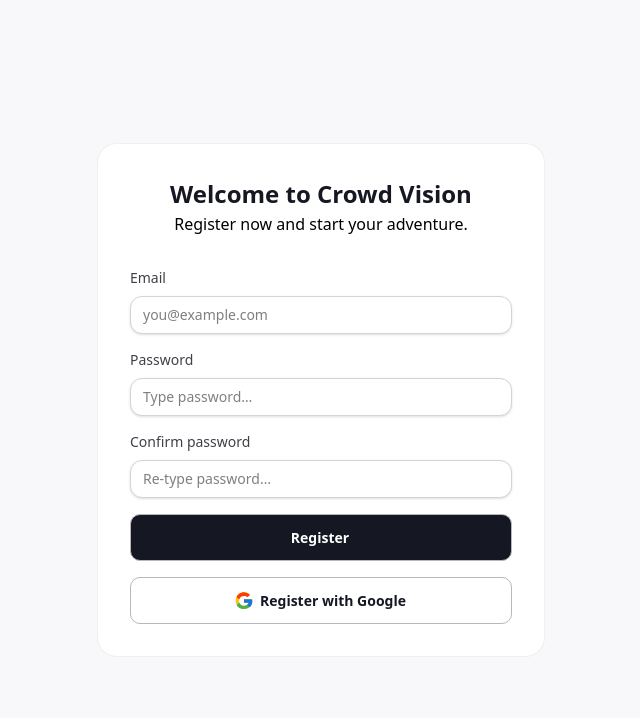
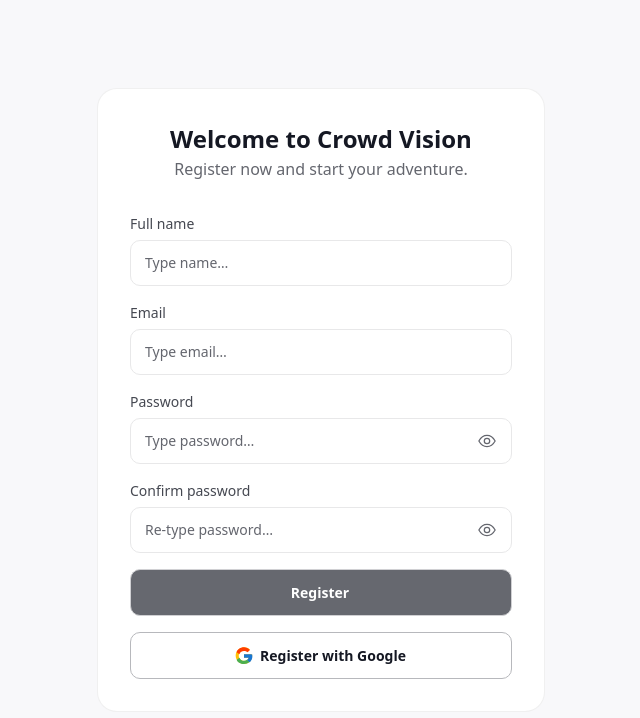
Before and after one commit to BinaryBridges/Crowd-Vision-Frontend, a SvelteKit app: page /auth/register in a window 1280 px wide. Shown: the top 718 px of the page, without its empty margins (319-959 px from the left). Built offline with nearby package versions, Linux system fonts and the light colour scheme.

Commit message:
added the TextInput component

```diff
--- a/src/app.css
+++ b/src/app.css
@@ -2,12 +2,21 @@
 
 @theme {
 	/* Colors */
+	--color-purple-500: #8f45e8;
+
+	--color-grey-50: #f0f0f0;
 	--color-grey-25: #f8f8fa;
+
+	--color-red-500: #e52b16;
+	--color-red-50: #fceae8;
+
 	--color-black-700: #10121b;
 	--color-black-600: #151823;
 	--color-black-400: #454851;
 	--color-black-300: #64666e;
 	--color-black-100: #b7b8bc;
+	--color-black-50: #e8e8e9;
+
 	--color-white: #fff;
 
 	/* Borders / Radius */
--- a/src/lib/components/general/TextInput.svelte
+++ b/src/lib/components/general/TextInput.svelte
@@ -1,24 +1,85 @@
 <script lang="ts">
+	type InputType = 'text' | 'email' | 'password' | 'number' | 'search';
+
 	export let id = '';
-	export let type: string = 'text';
-	export let label = '';
+	export let type: InputType = 'text';
+	export let label: string | undefined = undefined;
 	export let placeholder = '';
-	export let required = false;
 	export let value: string = '';
 	export let name: string | undefined = undefined;
+	export let required = false;
+	export let disabled = false;
+	export let full = false;
+	export let ariaLabel: string | undefined = undefined;
+	export let error: string | undefined = undefined;
+
+	/** Set these to true when you pass content into the corresponding slot */
+	export let leading = false;
+	export let trailing = false;
+
+	const fieldStack = 'flex flex-col';
+	const labelBase = 'text-[14px] font-medium text-[var(--color-black-400)] mb-[6px]';
+
+	const shellBase =
+		'flex items-center justify-between gap-[4px] self-stretch ' +
+		'rounded-[var(--radius-10)] py-3 pr-[14px] pl-[14px] ' +
+		'bg-[var(--color-white)] border border-[var(--color-black-50)]';
+
+	const focusClass = 'focus-within:border-[var(--color-purple-500)]';
+
+	$: shellVariant = error
+		? 'bg-[var(--color-red-50)] border-[var(--color-red-500)]'
+		: disabled
+			? 'bg-[var(--color-grey-50)] border-[var(--color-grey-50)]'
+			: '';
+
+	const inputBase =
+		'flex-1 min-w-0 bg-transparent outline-none border-0 ' +
+		'text-[14px] leading-[20px] font-normal placeholder-[var(--color-black-300)] ' +
+		'disabled:cursor-not-allowed';
+
+	$: textState =
+		value && value.trim().length > 0
+			? 'text-[var(--color-black-600)] font-medium'
+			: 'text-[var(--color-black-400)]';
+
+	const iconBox = 'shrink-0 flex items-center justify-center size-5 overflow-hidden';
+
+	const errorBase = 'mt-[4px] text-[12px] font-normal text-[var(--color-red-500)]';
 </script>
 
-<label class="block">
+<div class={`${fieldStack} ${full ? 'w-full' : ''}`}>
 	{#if label}
-		<span class="mb-2 block text-sm font-medium text-zinc-700">{label}</span>
+		<label for={id} class={labelBase}>{label}</label>
 	{/if}
+
+	<div
+		class={`${shellBase} ${!disabled && !error ? focusClass : ''} ${shellVariant}`}
+		aria-label={ariaLabel}
+	>
+		{#if leading}
+			<div class={iconBox}><slot name="leading" /></div>
+		{/if}
+
 		<input
 			{id}
 			{name}
 			bind:value
 			{type}
+			{placeholder}
 			{required}
-		{placeholder}
-		class="block w-full rounded-xl border-zinc-300 shadow-sm focus:border-indigo-500 focus:ring-indigo-500"
+			{disabled}
+			aria-invalid={!!error}
+			aria-describedby={error ? `${id}-error` : undefined}
+			class={`${inputBase} ${textState}`}
 		/>
-</label>
+
+		{#if trailing}
+			<div class={iconBox}><slot name="trailing" /></div>
+		{/if}
+	</div>
+
+	{#if error}
+		<p id={`${id}-error`} class={errorBase}>{error}</p>
+	{/if}
+</div>
--- /dev/null
+++ b/src/lib/icons/EyeIcon.svelte
@@ -0,0 +1,16 @@
+<script lang="ts">
+	export let className: string = 'size-5';
+</script>
+
+<svg
+	class={className}
+	viewBox="0 0 24 24"
+	xmlns="http://www.w3.org/2000/svg"
+	aria-hidden="true"
+	fill="none"
+	stroke="currentColor"
+	stroke-width="1.5"
+>
+	<path d="M2.25 12s3.75-6.75 9.75-6.75S21.75 12 21.75 12 18 18.75 12 18.75 2.25 12 2.25 12Z" />
+	<circle cx="12" cy="12" r="3.25" />
+</svg>
--- /dev/null
+++ b/src/lib/icons/EyeOffIcon.svelte
@@ -0,0 +1,21 @@
+<script lang="ts">
+	export let className: string = 'size-5';
+</script>
+
+<svg
+	class={className}
+	viewBox="0 0 24 24"
+	xmlns="http://www.w3.org/2000/svg"
+	aria-hidden="true"
+	fill="none"
+	stroke="currentColor"
+	stroke-width="1.5"
+>
+	<path d="M3 3l18 18" />
+	<path
+		d="M9.88 9.88A3.25 3.25 0 0 0 12 15.25a3.2 3.2 0 0 0 2.12-.82M14.12 9.88A3.24 3.24 0 0 0 12 8.75c-1.8 0-3.25 1.46-3.25 3.25 0 .46.1.9.28 1.3"
+	/>
+	<path
+		d="M2.25 12S6 5.25 12 5.25c2.06 0 3.88.6 5.43 1.5M21.75 12S18 18.75 12 18.75c-2.06 0-3.88-.6-5.43-1.5"
+	/>
+</svg>
--- a/src/routes/auth/register/+page.svelte
+++ b/src/routes/auth/register/+page.svelte
@@ -2,51 +2,157 @@
 	import AuthLayout from '$lib/components/auth/AuthLayout.svelte';
 	import Button from '$lib/components/general/Button.svelte';
 	import GoogleIcon from '$lib/icons/GoogleIcon.svelte';
+	import TextInput from '$lib/components/general/TextInput.svelte';
+	import EyeIcon from '$lib/icons/EyeIcon.svelte';
+	import EyeOffIcon from '$lib/icons/EyeOffIcon.svelte';
 
+	let fullName = '';
 	let email = '';
 	let password = '';
 	let confirm = '';
-	const submit = () => {};
+
+	let nameError: string | undefined;
+	let emailError: string | undefined;
+	let passwordError: string | undefined;
+	let confirmError: string | undefined;
+
+	let showPassword = false;
+	let showConfirm = false;
+
+	const toggleShowPassword = () => (showPassword = !showPassword);
+	const toggleShowConfirm = () => (showConfirm = !showConfirm);
+
+	$: canSubmit =
+		fullName.trim().length > 0 &&
+		email.trim().length > 0 &&
+		password.trim().length > 0 &&
+		confirm.trim().length > 0;
+
+	const emailRegex = /^[^\s@]+@[^\s@]+\.[^\s@]+$/;
+	const passwordRegex = /^(?=.*[a-z])(?=.*[A-Z])(?=.*\d)(?=.*[^\w\s]).{8,}$/;
+
+	function validateAndSubmit() {
+		nameError = emailError = passwordError = confirmError = undefined;
+
+		if (!fullName.trim()) {
+			nameError = 'Please enter your full name.';
+		}
+		if (!emailRegex.test(email.trim())) {
+			emailError = 'Please enter a valid email address.';
+		}
+		if (!passwordRegex.test(password)) {
+			passwordError =
+				'Min 8 chars, with 1 uppercase, 1 lowercase, 1 number, and 1 special character.';
+		}
+		if (confirm !== password) {
+			confirmError = 'Passwords do not match.';
+		}
+
+		const ok = !nameError && !emailError && !passwordError && !confirmError;
+		if (ok) {
+			// TODO: submit to API (no-op for now)
+		}
+	}
+
+	const onNameInput = () => {
+		if (nameError) nameError = undefined;
+	};
+	const onEmailInput = () => {
+		if (emailError) emailError = undefined;
+	};
+	const onPasswordInput = () => {
+		if (passwordError) passwordError = undefined;
+		if (confirmError && confirm === password) confirmError = undefined;
+	};
+	const onConfirmInput = () => {
+		if (confirmError && confirm === password) confirmError = undefined;
+	};
 </script>
 
 <AuthLayout title="Welcome to Crowd Vision" description="Register now and start your adventure.">
-	<form class="space-y-4" on:submit|preventDefault={submit}>
-		<label class="block">
-			<span class="mb-2 block text-sm font-medium text-zinc-700">Email</span>
-			<input
-				class="block w-full rounded-xl border border-zinc-300 bg-white px-3 py-2 text-sm shadow-sm focus:border-indigo-500 focus:ring-2 focus:ring-indigo-500/20 focus:outline-none"
-				type="email"
-				bind:value={email}
-				placeholder="you@example.com"
-				required
-			/>
-		</label>
+	<form
+		class="space-y-4"
+		novalidate
+		on:invalid|preventDefault
+		on:submit|preventDefault={validateAndSubmit}
+	>
+		<TextInput
+			id="full-name"
+			label="Full name"
+			placeholder="Type name…"
+			bind:value={fullName}
+			error={nameError}
+			type="text"
+			full
+			on:input={onNameInput}
+		/>
 
-		<label class="block">
-			<span class="mb-2 block text-sm font-medium text-zinc-700">Password</span>
-			<input
-				class="block w-full rounded-xl border border-zinc-300 bg-white px-3 py-2 text-sm shadow-sm focus:border-indigo-500 focus:ring-2 focus:ring-indigo-500/20 focus:outline-none"
-				type="password"
-				bind:value={password}
-				placeholder="Type password…"
-				required
-				minlength="8"
-			/>
-		</label>
+		<TextInput
+			id="email"
+			label="Email"
+			placeholder="Type email…"
+			bind:value={email}
+			error={emailError}
+			type="email"
+			full
+			on:input={onEmailInput}
+		/>
 
-		<label class="block">
-			<span class="mb-2 block text-sm font-medium text-zinc-700">Confirm password</span>
-			<input
-				class="block w-full rounded-xl border border-zinc-300 bg-white px-3 py-2 text-sm shadow-sm focus:border-indigo-500 focus:ring-2 focus:ring-indigo-500/20 focus:outline-none"
-				type="password"
-				bind:value={confirm}
-				placeholder="Re-type password…"
-				required
-				minlength="8"
-			/>
-		</label>
+		<TextInput
+			id="password"
+			label="Password"
+			placeholder="Type password…"
+			bind:value={password}
+			error={passwordError}
+			type={showPassword ? 'text' : 'password'}
+			trailing
+			full
+			on:input={onPasswordInput}
+		>
+			<button
+				slot="trailing"
+				type="button"
+				class="grid size-5 place-items-center rounded-[8px] text-[var(--color-black-300)] focus:outline-none focus-visible:ring-2 focus-visible:ring-black/20"
+				aria-label={showPassword ? 'Hide password' : 'Show password'}
+				on:click={toggleShowPassword}
+			>
+				{#if showPassword}
+					<EyeOffIcon className="size-5" />
+				{:else}
+					<EyeIcon className="size-5" />
+				{/if}
+			</button>
+		</TextInput>
 
-		<Button variant="primary" full type="submit" ariaLabel="Register">Register</Button>
+		<TextInput
+			id="confirm"
+			label="Confirm password"
+			placeholder="Re-type password…"
+			bind:value={confirm}
+			error={confirmError}
+			type={showConfirm ? 'text' : 'password'}
+			trailing
+			full
+			on:input={onConfirmInput}
+		>
+			<button
+				slot="trailing"
+				type="button"
+				class="grid size-5 place-items-center rounded-[8px] text-[var(--color-black-300)] focus:outline-none focus-visible:ring-2 focus-visible:ring-black/20"
+				aria-label={showConfirm ? 'Hide confirm password' : 'Show confirm password'}
+				on:click={toggleShowConfirm}
+			>
+				{#if showConfirm}
+					<EyeOffIcon className="size-5" />
+				{:else}
+					<EyeIcon className="size-5" />
+				{/if}
+			</button>
+		</TextInput>
+
+		<Button variant="primary" full type="submit" ariaLabel="Register" disabled={!canSubmit}>
+			Register
+		</Button>
 
 		<Button variant="outline" full type="button" ariaLabel="Register with Google">
 			<span slot="icon"><GoogleIcon className="size-5" /></span>
```
Lines whose indentation alone changed are shown as unchanged.
